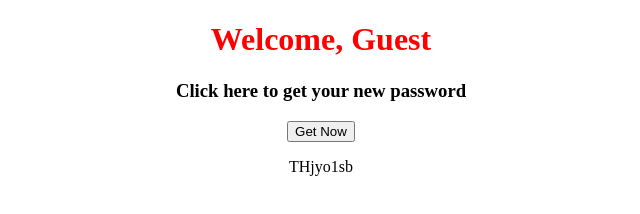
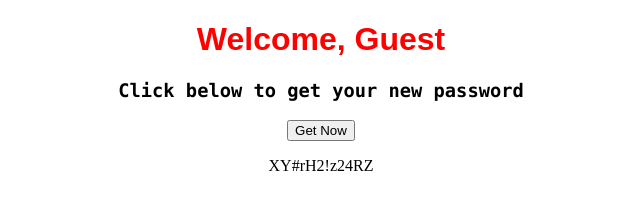
Before and after one commit to CJack74/passwordGenerator, a plain HTML site: page index.html in a window 1280 px wide. Both pictures are taken after a click on the button "Get Now". Shown: the whole page, without its empty margins (319-959 px from the left). Drawn offline with Linux system fonts and the light colour scheme.

Commit message:
styling the app

```diff
--- a/index.html
+++ b/index.html
@@ -4,24 +4,29 @@
 
 <head>
     <meta charset="UTF-8">
+    <meta name="viewport" content="width=device-width, initial-scale=1.0">
+
     <title>
        Password Generator
     </title>
 </head>
 
+
+
 <body style="text-align:center;">
+
 
     <h1 >
         Welcome, Guest
     </h1>
 
     <h3>
-        Click here to get
+        Click below to get
         your new password
 
     </h3>
 
-    <button onclick="gfg_Run()">
+    <button onclick="retrievePassword()">
         Get Now
     </button>
     <br>
@@ -36,6 +41,8 @@
     </script>
 </body>
 
+
+
 <link rel="stylesheet" href="style.css">
 <script src="script.js"></script>
 
--- a/script.js
+++ b/script.js
@@ -1,12 +1,13 @@
 var el_down = document.getElementById("guests");
 
-//Function for random Password
+
 function generateP() {
+    //strings of characters from which the password can be generated from
     var pass = '';
     var str = 'ABCDEFGHIJKLMNOPQRSTUVWXYZ' +
-            'abcdefghijklmnopqrstuvwxyz0123456789@#$';
-
-    for (i = 1; i <= 8; i++) {
+            'abcdefghijklmnopqrstuvwxyz0123456789@#$!&';
+    //Creates function for generating password
+    for (i = 1; i <= 12; i++) {
         var char = Math.floor(Math.random()
                     * str.length + 1);
 
@@ -16,6 +17,7 @@ function generateP() {
     return pass;
 }
 
-function gfg_Run() {
+function retrievePassword() {
     el_down.innerHTML = generateP();
+
 }
--- a/style.css
+++ b/style.css
@@ -1,3 +1,11 @@
-body {text-align:center}
+body {text-align:center
 
-h1 {color: red;}
+}
+
+
+
+h1 {color: red;
+    font-family: Arial, Helvetica, sans-serif;
+}
+
+h3 {font-family: "Lucida Console", Courier, monospace;}
```
